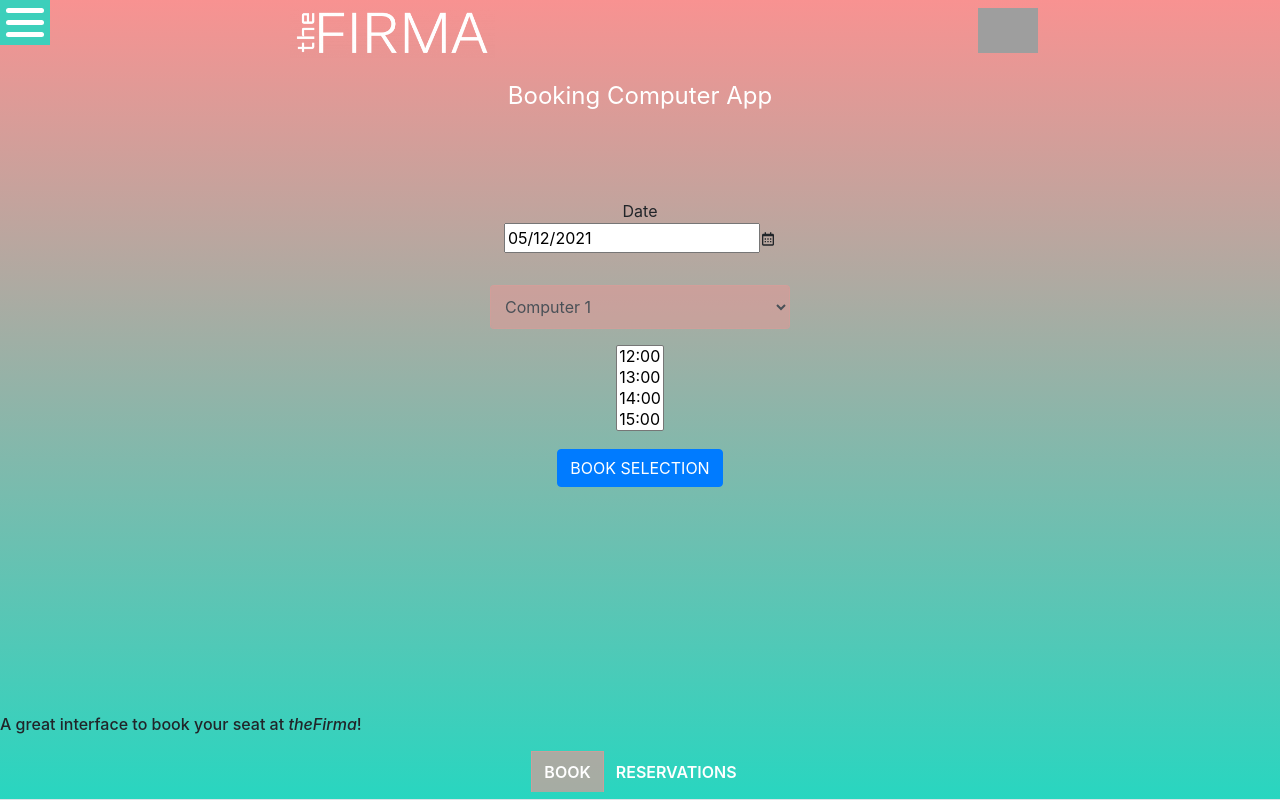
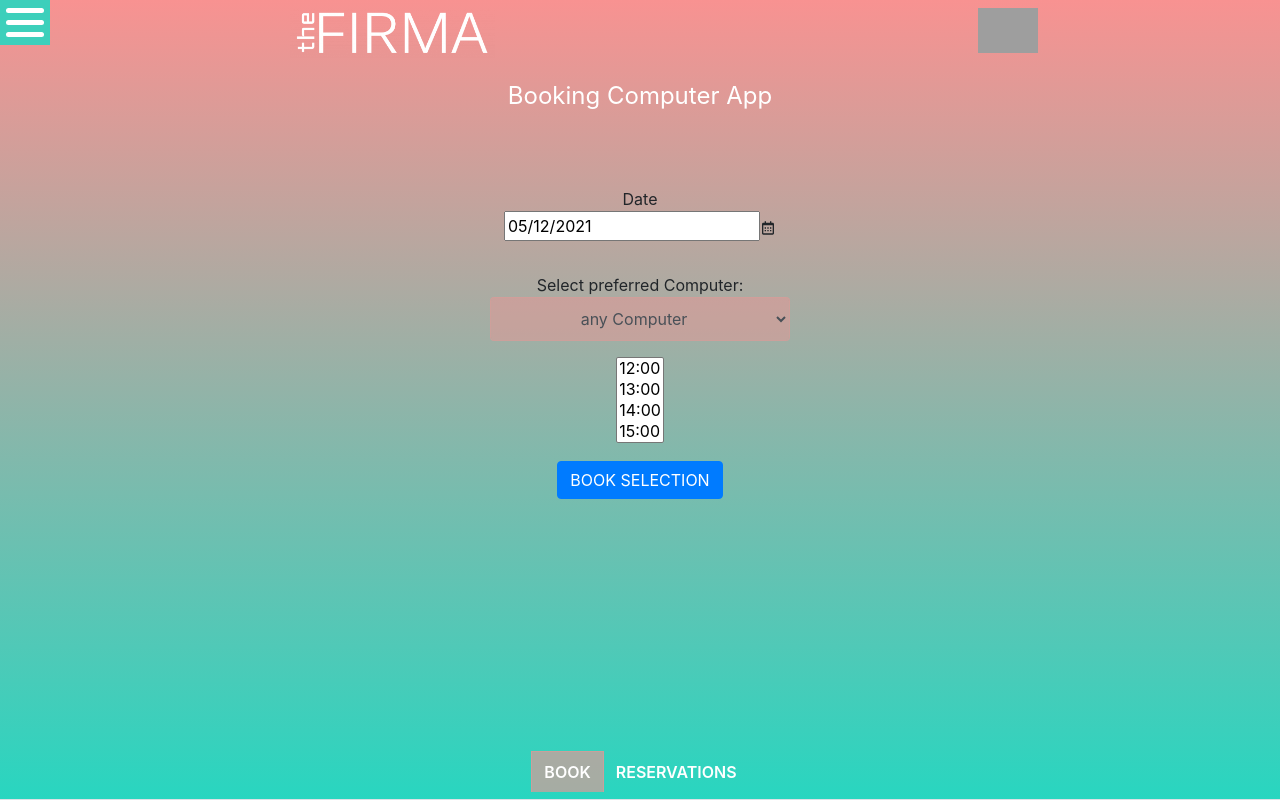
Before and after one commit to aleksanterijaakola/varausapp, a React (Create React App) app: page /dashboard in a window 1280 px wide. Built offline with nearby package versions, Linux system fonts and the light colour scheme; no server answers; grey boxes are pictures that could not be loaded.

Commit message:
Added top padding and centered text in drop-down menu of the computers

```diff
--- a/src/pages/BookingInterface.js
+++ b/src/pages/BookingInterface.js
@@ -24,7 +24,7 @@ const BookingInterface = () => {
   return (
     <div class="book-page">
       <article class="text-center">
-        <form class="form-signin" onSubmit={handleSubmit}>
+        <form class="form-signin" onSubmit={handleSubmit} style={{marginTop:"150px"}}>
           Date
           <div class="form-group">
             <div class="mb-4">
@@ -41,8 +41,11 @@ const BookingInterface = () => {
               </label>
             </div>
             <div>
+              Select preferred Computer:
               <label class="sr-only">Computer ID</label>
-              <select class="form-control" onChange={(e) => {setSelectedComputer(e.target.selectedOptions[0].value)}}>
+              <select class="form-control" style={{textAlign:"center"}} onChange={(e) => {setSelectedComputer(e.target.selectedOptions[0].value)}}>
+
+                <option value="0">any Computer</option>
                 <option value="1">Computer 1</option>
                 <option value="2">Computer 2</option>
                 <option value="3">Computer 3</option>
@@ -66,9 +69,6 @@ const BookingInterface = () => {
           </div>
         </form>
       </article>
-      <h6>
-        A great interface to book your seat at <em>theFirma</em>!
-      </h6>
     </div>
   )
 }
```
